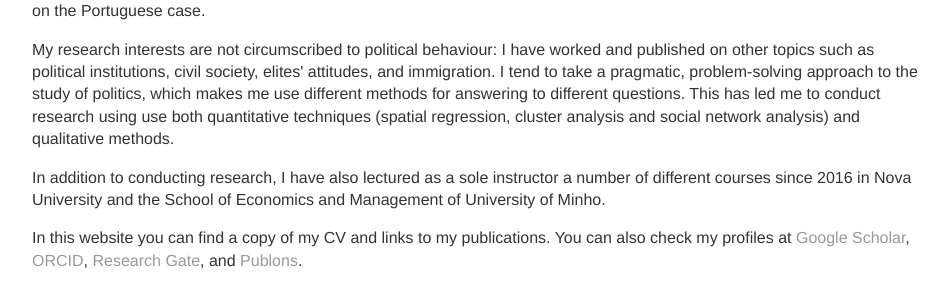
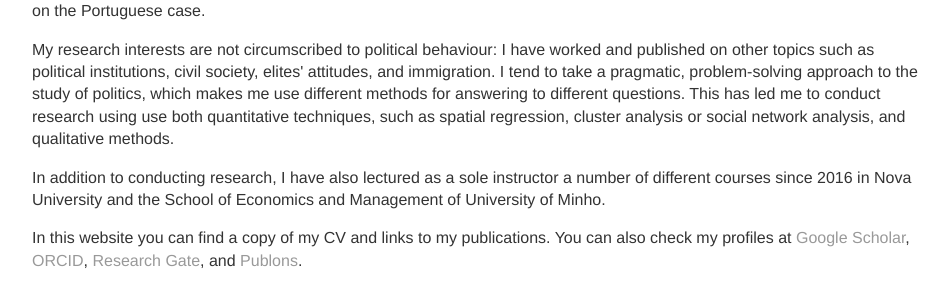
Before and after one commit to joaocancela/joaocancela.github.io, a Jekyll site: the page built from index.html, in a window 1280 px wide. Shown: the part 242-532 px from the top of the page, without its empty margins (160-1111 px from the left). Built offline with Jekyll 4.4.1, drawn with Linux system fonts in a browser that asks for light colours.

Commit message:
Update index.html

```diff
--- a/index.html
+++ b/index.html
@@ -5,7 +5,7 @@ title: João Cancela
 <div class="blurb">
 	<h1>João Cancela</h1>
 	<p>Welcome to my website! I am an aspiring Political Scientist currently completing my PhD at Universidade Nova de Lisboa with a dissertation about the roots of differences in political participation and engagement at the national and local level, focusing on the Portuguese case.    </p>
-	<p> My research interests are not circumscribed to political behaviour: I have worked and published on other topics such as political institutions, civil society, elites' attitudes, and immigration. I tend to take a pragmatic, problem-solving approach to the study of politics, which makes me use different methods for answering to different questions. This has led me to conduct research using use both quantitative techniques (spatial regression, cluster analysis and social network analysis) and qualitative methods. </p>
+	<p> My research interests are not circumscribed to political behaviour: I have worked and published on other topics such as political institutions, civil society, elites' attitudes, and immigration. I tend to take a pragmatic, problem-solving approach to the study of politics, which makes me use different methods for answering to different questions. This has led me to conduct research using use both quantitative techniques, such as spatial regression, cluster analysis or social network analysis, and qualitative methods. </p>
 	<p> In addition to conducting research, I have also lectured as a sole instructor a number of different courses since 2016 in Nova University and the School of Economics and Management of University of Minho. </p>
 	<p> In this website you can find a copy of my CV and links to my publications. You can also check my profiles at <a href=https://scholar.google.com/citations?user=3uFaAyQAAAAJ&hl>Google Scholar</a>, <a href=https://orcid.org/0000-0002-5055-2060>ORCID</a>, <a href=https://www.researchgate.net/profile/Joao_Cancela > Research Gate</a>, and <a href=https://publons.com/researcher/1185891/joao-cancela/> Publons</a>.</p>
 	<p> Feel free to email me at <a href=mailto:joaocancela@gmail.com>joaocancela@gmail.com</a>.</p>
```
